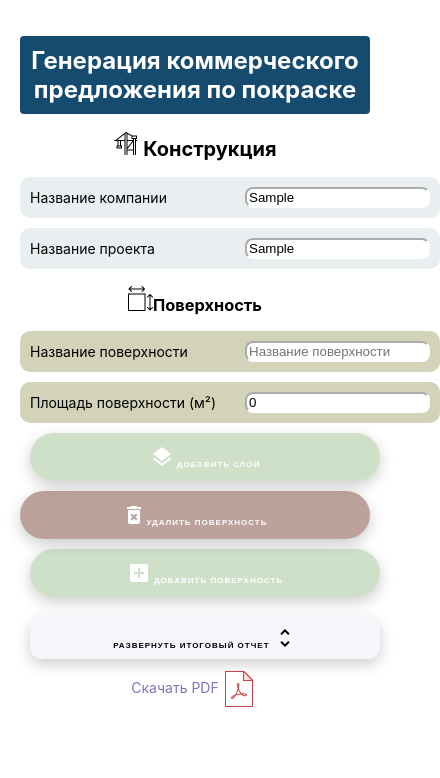
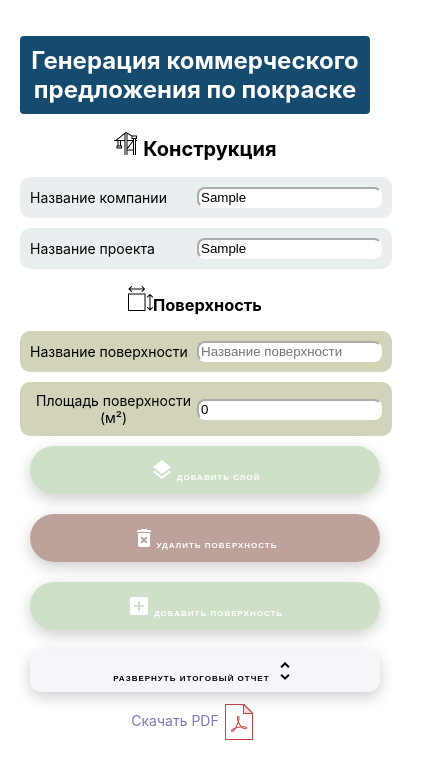
Before and after one commit to vapanteleev/co-front, a React (Create React App) app: page / in a window 390 px wide. Both pictures are taken after typing "Sample", "Sample" into the empty fields and a click on the button "ДОБАВИТЬ ПОВЕРХНОСТЬ". Shown: the top 778 px of the page, 440 px wide, since content can reach past the window. Built offline with nearby package versions, Linux system fonts and the light colour scheme.

Commit message:
Аддаптивность123

```diff
--- a/src/App.css
+++ b/src/App.css
@@ -63,8 +63,13 @@ input {
 
 /* Адаптивность */
 @media (max-width: 768px) {
+  .app-container {
+    /* padding: 11px !important; */
+  }
+
   body {
     font-size: 14px;
+
     /* Уменьшение базового шрифта для небольших экранов */
   }
 
--- a/src/components/ConstructionForm/ConstructionForm.module.css
+++ b/src/components/ConstructionForm/ConstructionForm.module.css
@@ -48,3 +48,11 @@
     margin-right: 3px;
     /* padding: 3px */
 }
+
+@media (max-width: 768px) {
+    .ConstructionFormField {
+
+        width: 352px;
+
+    }
+}
--- a/src/components/LayerForm/LayerForm.module.css
+++ b/src/components/LayerForm/LayerForm.module.css
@@ -64,3 +64,11 @@
 .LayersClearSharpIcon {
     vertical-align: bottom;
 }
+
+@media (max-width: 768px) {
+    .LayerInputField {
+
+        width: 352px;
+
+    }
+}
--- a/src/components/Report/Report.module.css
+++ b/src/components/Report/Report.module.css
@@ -56,3 +56,10 @@
 .form_icon_pdf {
     vertical-align: middle;
 }
+
+/* .ReportTable {
+
+} */
+.ReportTableWrapper {
+    overflow-x: scroll;
+}
--- a/src/components/Report/Report.tsx
+++ b/src/components/Report/Report.tsx
@@ -148,7 +148,8 @@ const Report: React.FC = () => {
 
                                     <h5><LayersIcon /> Layers: </h5>
                                 </div>
-                                <table style={{ width: '100%', borderCollapse: 'collapse', marginBottom: '20px' }}>
+                                <div className={styles.ReportTableWrapper}>
+                                    <table className={styles.ReportTable} style={{ width: '100%', borderCollapse: 'collapse', marginBottom: '20px' }}>
                                         <thead>
                                             <tr>
                                                 <th style={tableHeaderStyle}>#</th>
@@ -176,6 +177,7 @@ const Report: React.FC = () => {
                                             ))}
                                         </tbody>
                                     </table>
+                                </div>
                                 <div className={styles.Surface_Painting_Cost}>
                                     <p><strong><PointOfSaleIcon /> Surface Painting Cost: {calculateSurfaceCost(surface).toFixed(2)} RUB</strong></p>
 
--- a/src/components/SurfaceForm/SurfaceForm.module.css
+++ b/src/components/SurfaceForm/SurfaceForm.module.css
@@ -116,3 +116,15 @@
 .DeleteForeverIcon {
     vertical-align: bottom;
 }
+
+@media (max-width: 768px) {
+    .SurfaceFormField {
+
+        width: 352px;
+
+    }
+
+    .styledButton {
+        margin: 10px;
+    }
+}
```
Lines whose indentation alone changed are shown as unchanged.
